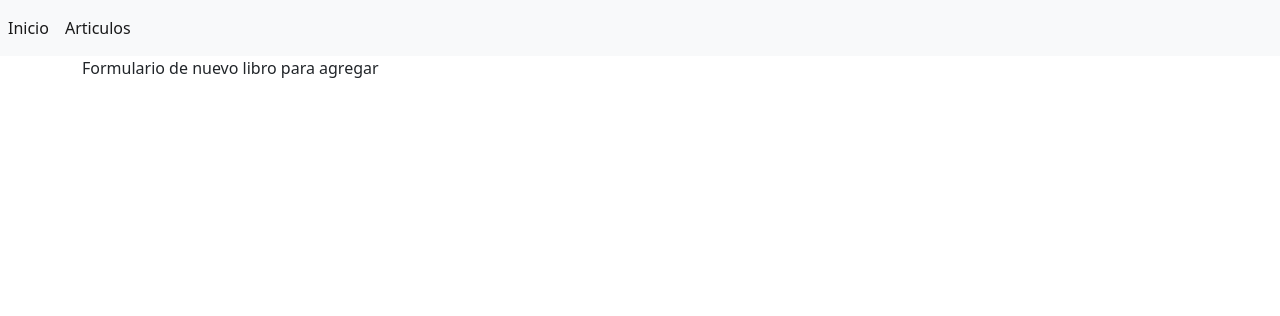
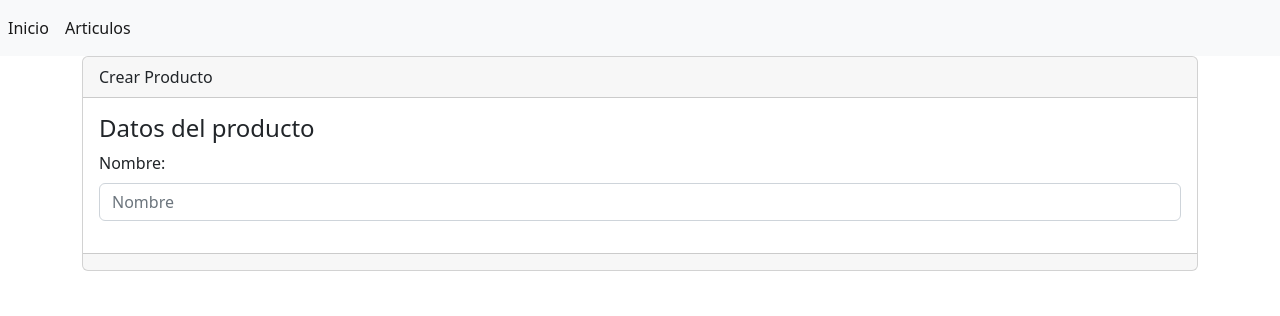
Before and after one commit to MauroAntonioBogado1990/StoreDjango, a Django app: template appStore/templates/articulos/crear.html in a window 1280 px wide. Shown: the top 316 px of the page. Run offline with Django 4.2, Linux system fonts and the light colour scheme; the template is opened without the code that fills it, so the values that code supplies are empty.

Commit message:
Add templates, views, urls to  edit, create product

```diff
--- a/appStore/templates/articulos/crear.html
+++ b/appStore/templates/articulos/crear.html
@@ -4,6 +4,19 @@
 
 {% block contenido %}
 
-Formulario de nuevo libro para agregar
+<div class="card">
+    <div class="card-header" >
+        Crear Producto
+    </div>
+    <div class="card-body">
+        <h4 class="card-title">Datos del producto</h4>
+        {% include 'articulos/form.html' %}
+
+
+    </div>
+    <div class="card-footer text-muted">
+
+    </div>
+</div>
 
 {% endblock %}
--- a/appStore/templates/articulos/form.html
+++ b/appStore/templates/articulos/form.html
@@ -0,0 +1,10 @@
+<form enctype="multipart/form-data" method="post">
+    <div class="mb-3">
+      <label for="" class="form-label">Nombre: </label>
+      <input type="text"
+        class="form-control" name="" id="" aria-describedby="helpId" placeholder="Nombre">
+
+    </div>
+
+
+</form>
--- a/appStore/urls.py
+++ b/appStore/urls.py
@@ -5,4 +5,6 @@ urlpatterns = [
     path('', views.inicio, name='inicio'),
     path('articulos', views.articulos, name='articulos'),
     path('verarticulos',views.verarticulos,name='verarticulos'),
+    path('articulos/crear', views.crear, name = 'crear'),
+    path('articulos/editar', views.editar, name = 'editar'),
 ]
```
Also changed, not shown: appStore/templates/articulos/editar.html (+15 -1 lines), appStore/templates/articulos/index.html (+5 -2 lines), appStore/views.py (+11 -0 lines).
